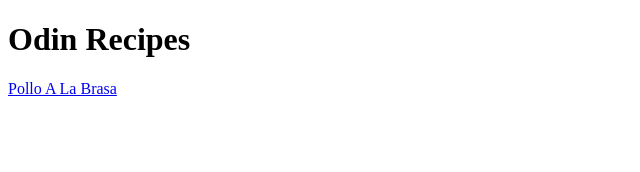
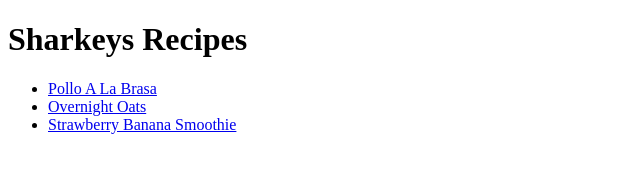
Before and after one commit to TRIIPPSS/odin-recipes, a plain HTML site: page index.html in a window 1280 px wide. Shown: the whole page, without its empty margins (0-640 px from the left). Drawn offline with Linux system fonts and the light colour scheme.

Commit message:
Added last recipe link

```diff
--- a/index.html
+++ b/index.html
@@ -6,8 +6,13 @@
 </head>
 
 <body>
-  <h1>Odin Recipes</h1>
-  <a href="recipes/polloalabrasa.html">Pollo A La Brasa</a>
+  <h1>Sharkeys Recipes</h1>
+
+  <ul>
+    <li><a href="recipes/polloalabrasa.html">Pollo A La Brasa</a></li>
+    <li><a href="recipes/overnightoats.html">Overnight Oats</a></li>
+    <li><a href="recipes/strawberrybananasmoothie.html">Strawberry Banana Smoothie</a></li>
+  </ul>
 
 </body>
 </html>
```
